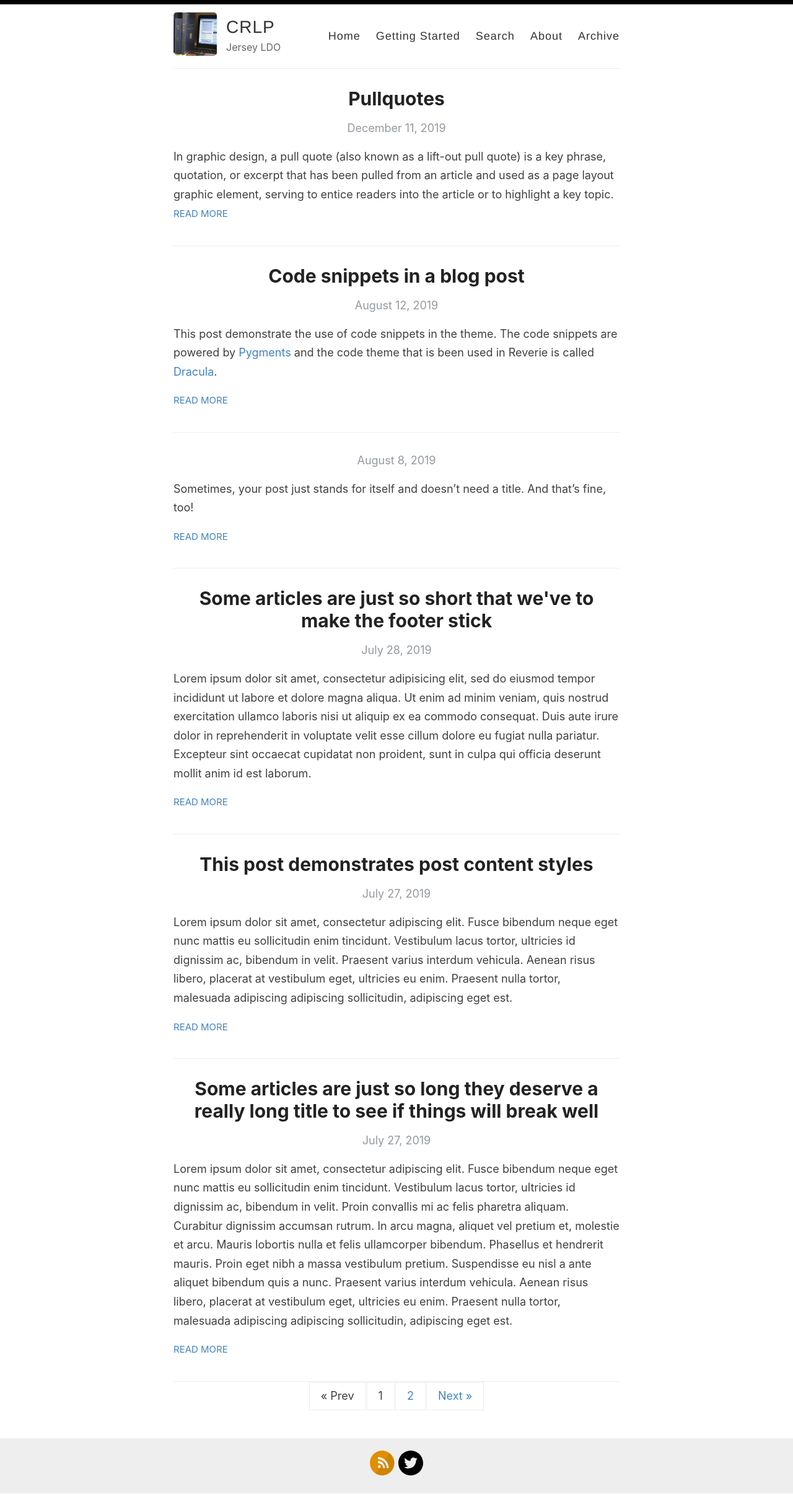
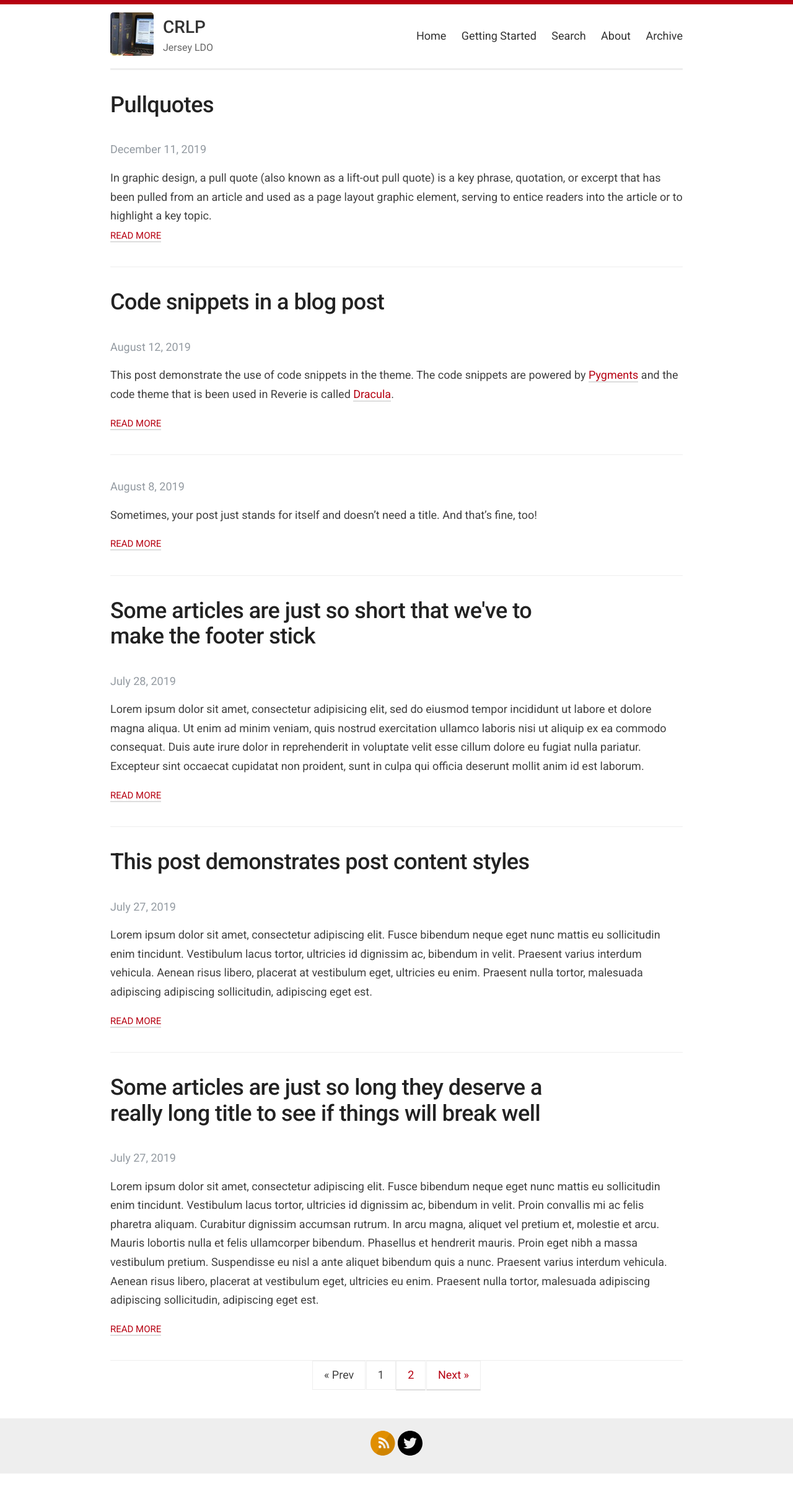
Before and after one commit to crlp-jerseyldo/crlp-jerseyldo.github.io, a Jekyll site: the page built from index.html, in a window 1280 px wide. Shown: the whole page at 62% size. Built offline with Jekyll 4.4.1, drawn with Linux system fonts in a browser that asks for light colours; the list of posts is cut into pages by our own code; after the commit the page ends 2378 px from its top, so only the background shows below that.

Commit message:
Layout, colours and typography changes

```diff
--- a/_includes/meta.html
+++ b/_includes/meta.html
@@ -23,3 +23,7 @@
 <meta property="og:image" content="{{ site.url }}{{ site.avatar }}"/>
 <meta property="twitter:image" content="{{ site.url }}{{ site.avatar }}"/>
 {% endif %}
+
+<link rel="preconnect" href="https://fonts.googleapis.com">
+<link rel="preconnect" href="https://fonts.gstatic.com" crossorigin>
+<link href="https://fonts.googleapis.com/css2?family=Roboto:ital,wght@0,400;0,500;1,400;1,500&display=swap" rel="stylesheet">
--- a/assets/style.scss
+++ b/assets/style.scss
@@ -13,7 +13,7 @@
 /* BASE RULES */
 /**************/
 
-@import url('https://fonts.googleapis.com/css?family=Roboto');
+//@import url('https://fonts.googleapis.com/css?family=Roboto');
 
 html {
   font-size: 100%;
@@ -22,7 +22,7 @@ html {
 
 body {
   background: #fff;
-  font-family: -system-ui, -apple-system, BlinkMacSystemFont, "Segoe UI", Roboto, Helvetica, Arial, sans-serif, "Apple Color Emoji", "Segoe UI Emoji", "Segoe UI Symbol";
+  font-family: "Roboto", -system-ui, -apple-system, BlinkMacSystemFont, Helvetica, Arial, "Segoe UI", sans-serif;
   color: #404040;
   line-height: 1.7;
   font-weight: 400;
@@ -32,20 +32,31 @@ body {
 
 .container {
   margin: 0 auto;
-  max-width: 740px;
-  padding: 0 10px;
+  max-width: 960px; //740px;
+  padding: 0 1em;
   width: 100%;
 }
 
 h1, h2, h3, h4, h5, h6 {
-  font-family: -system-ui, -apple-system, BlinkMacSystemFont, "Segoe UI", Roboto, Helvetica, Arial, sans-serif, "Apple Color Emoji", "Segoe UI Emoji", "Segoe UI Symbol";
+  font-family: "Roboto", -system-ui, -apple-system, BlinkMacSystemFont, Helvetica, Arial, "Segoe UI", sans-serif;
   color: $darkerGray;
-  font-weight: bold;
+  font-weight: 500;
 
   line-height: 1.7;
-  margin: 1em 0 15px;
+  max-width: 740px;
+  margin: 1em 0 1em;
   padding: 0;
-  text-align: center;
+  //text-align: center;
+
+  em {
+    color: #b60011;
+    font-style: normal
+  }
+
+  span {
+    font-weight: 300;
+    font-size: 24px;
+  }
 
   @include mobile {
     line-height: 1.4;
@@ -53,9 +64,12 @@ h1, h2, h3, h4, h5, h6 {
 }
 
 h1 {
-  font-size: 30px;
+  font-size: 36px;
   a {
     color: inherit;
+  }
+  @include mobile {
+    font-size: 30px
   }
 }
 
@@ -63,20 +77,31 @@ h2 {
   font-size: 24px;
 }
 
-@media (min-width: 769px){
-	.post h2::before, .post h2::after {
-	    content: "";
-	    display: inline-block;
-	    vertical-align: middle;
-	    width: 46px;
-	    height: 1px;
-	    background: rgb(192, 211, 218);
-	    margin: 0px 30px;
-	}
+#main {
+  h1,h2,h3,h4 {
+    line-height: 1.25;
+    letter-spacing: -.5px
+  }
+  h1 {
+    line-height: 1.15
+  }
 }
+
+// @media (min-width: 769px){
+// 	h2::before, h2::after {
+// 	    content: "";
+// 	    display: inline-block;
+// 	    vertical-align: middle;
+// 	    width: 46px;
+// 	    height: 1px;
+// 	    background: rgb(192, 211, 218);
+// 	    margin: 0px 30px;
+// 	}
+// }
 
 h3 {
   font-size: 20px;
+  font-style: italic;
 }
 
 h4 {
@@ -177,11 +202,20 @@ span[data-pullquote]:before {
 }
 
 a {
-  color: $blue;
+  color: #b60011;
   text-decoration: none;
 	cursor: pointer;
   &:hover, &:active {
-    color: $blue;
+    color: #e60118;
+  }
+}
+
+#main a {
+  border-bottom: 2px solid #ddd;
+
+  &:hover, &:active {
+    color: #e60118;
+    border-color: #aaa;
   }
 }
 
@@ -211,7 +245,7 @@ em, i {
 }
 
 strong, b {
-  font-weight: bold;
+  font-weight: 500;
 }
 
 img {
@@ -270,7 +304,7 @@ p > img {
 
 .masthead {
   padding: 20px 0;
-  border-bottom: 1px solid $lightGray;
+  border-bottom: 3px solid $lightGray;
 
   @include mobile {
     text-align: center;
@@ -311,10 +345,9 @@ p > img {
   margin: 0;
   color: $darkGray;
   cursor: pointer;
-  font-family: $helveticaNeue;
-  font-weight: 300;
+  font-family: "Roboto", -system-ui, -apple-system, BlinkMacSystemFont, Helvetica, Arial, "Segoe UI", sans-serif;
+  font-weight: 500;
   font-size: 28px;
-  letter-spacing: 1px;
   text-align: left;
 
   @include mobile {
@@ -335,7 +368,7 @@ p > img {
 nav {
   float: right;
   margin-top: 23px; // @TODO: Vertically middle align
-  font-family: $helveticaNeue;
+  font-family: "Roboto", -system-ui, -apple-system, BlinkMacSystemFont, Helvetica, Arial, "Segoe UI", sans-serif;
   font-size: 18px;
 
   @include mobile {
@@ -350,11 +383,15 @@ nav {
     color: $darkGray;
     text-align: right;
     font-weight: 300;
-    letter-spacing: 1px;
+    padding-bottom: 2px;
+
+    &:hover {
+      color: #e60118;
+      border-bottom: 2px solid #ddd;
+    }
 
     @include mobile {
       margin: 0 10px;
-      color: $blue;
     }
   }
 }
@@ -437,7 +474,7 @@ body:after {
 }
 
 #bar {
-    background: #000;
+    background: #b60011;
     height: 7px;
     background-size: cover;
     background-position: left 60%;
@@ -448,32 +485,28 @@ body:after {
     z-index: 1000;
 }
 
-.post h1{
-  font-family: -system-ui, -apple-system, BlinkMacSystemFont, "Segoe UI", Roboto, Helvetica, Arial, sans-serif, "Apple Color Emoji", "Segoe UI Emoji", "Segoe UI Symbol";
-  text-align: center;
-  font-weight: bold;
+.post h1 {
+  font-family: "Roboto", -system-ui, -apple-system, BlinkMacSystemFont, Helvetica, Arial, "Segoe UI", sans-serif;
+  font-weight: 500;
   font-kerning: auto;
   font-feature-settings: "kern","liga","dlig","hlig","cswh";
   line-height: 1.2;
 }
 
-.page h1{
-  font-family: -system-ui, -apple-system, BlinkMacSystemFont, "Segoe UI", Roboto, Helvetica, Arial, sans-serif, "Apple Color Emoji", "Segoe UI Emoji", "Segoe UI Symbol";
-  text-align: center;
-  font-weight: bold;
+.page h1 {
+  font-family: "Roboto", -system-ui, -apple-system, BlinkMacSystemFont, Helvetica, Arial, "Segoe UI", sans-serif;
+  font-weight: 500;
   font-kerning: auto;
   font-feature-settings: "kern","liga","dlig","hlig","cswh";
   line-height: 1.2;
 }
 
 .author_title{
-  text-align: center;
   color: #939aa1;
   letter-spacing: 2px;
 }
 
 .post_date{
-  text-align: center;
   color: #939aa1;
 }
 
@@ -630,7 +663,7 @@ Modules - reusable parts of our design
 }
 
 #carbonads {
-  font-family: -apple-system, BlinkMacSystemFont, "Segoe UI", Roboto, Oxygen-Sans, Ubuntu, Cantarell, "Helvetica Neue", Helvetica, Arial, sans-serif;
+  font-family: "Roboto", -system-ui, -apple-system, BlinkMacSystemFont, Helvetica, Arial, "Segoe UI", sans-serif;
   display: inline-block;
   overflow: hidden;
   max-width: 270px;
@@ -726,6 +759,15 @@ Modules - reusable parts of our design
 
 .pagination {
   text-align: center;
+}
+
+hr {
+  clear: both;
+  margin: 1.5em 0;
+  border: 0;
+  height: 1px;
+  background: $lightGray;
+
 }
 
 @media only screen and (min-width: 320px) and (max-width: 759px) {
```
